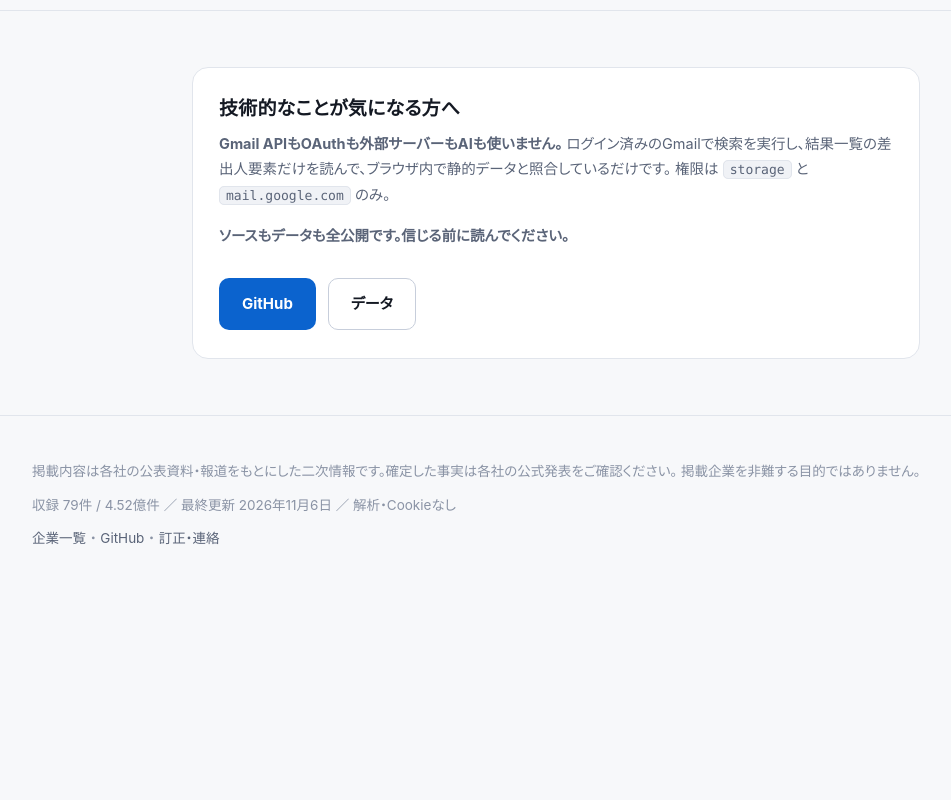
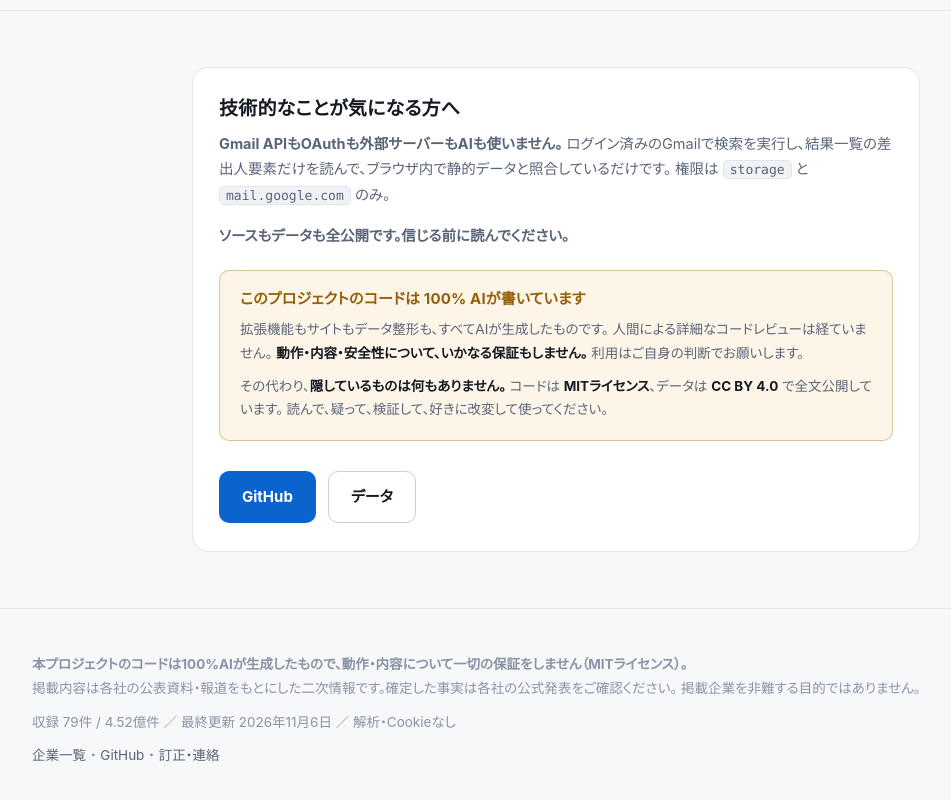
Before and after one commit to M2AI-jp/leakscan, a browser extension: page site/index.html in a window 1280 px wide. Shown: the part 2042-2842 px from the top of the page, without its empty margins (84-1035 px from the left). Before the commit the page ends 2665 px from the top, so only its background shows below. Drawn offline with Linux system fonts and the light colour scheme.

Commit message:
docs: 100%AI生成であること・無保証であることを明記
サイト・README・拡張機能の結果画面の3か所に明記した。

- コードは100%AIが生成し、人間による詳細なレビューを経ていない旨
- 動作・内容・安全性について一切の保証をしない旨（MITの無保証条項）
- その代わり全文公開しており、検証・改変・再利用は自由である旨
- セキュリティツールである以上、信じる前にソースを読むことを勧める旨

コード: MIT（無保証条項を含む）/ データ: CC BY 4.0 を明示。
READMEのコード規模は実測に合わせて修正（2,000行→約1,200行）。

Co-Authored-By: Claude Opus 5 <noreply@anthropic.com>

```diff
--- a/site/assets/style.css
+++ b/site/assets/style.css
@@ -352,3 +352,13 @@ footer a { color: var(--fg-muted); }
 .howto.tight .step p { font-size: 14px; }
 .howto.tight .step .n { width: 28px; height: 28px; font-size: 14px; margin-bottom: 10px; }
 .howto.tight .step h3 { font-size: 15.5px; }
+
+/* AI-authored / no-warranty notice */
+.ai-note {
+  margin: 22px 0 6px; padding: 18px 20px; border-radius: var(--radius);
+  background: var(--warn-bg); border: 1px solid color-mix(in srgb, var(--warn) 34%, transparent);
+}
+.ai-note h3 { font-size: 15px; color: var(--warn); margin: 0 0 .6em; }
+.ai-note p { font-size: 13.5px; color: var(--fg-muted); margin: 0 0 .7em; line-height: 1.75; }
+.ai-note p:last-child { margin-bottom: 0; }
+.ai-note strong { color: var(--fg); }
--- a/site/index.html
+++ b/site/index.html
@@ -168,6 +168,22 @@
         権限は <code>storage</code> と <code>mail.google.com</code> のみ。
       </p>
       <p><strong>ソースもデータも全公開です。信じる前に読んでください。</strong></p>
+
+      <div class="ai-note">
+        <h3>このプロジェクトのコードは 100% AIが書いています</h3>
+        <p>
+          拡張機能もサイトもデータ整形も、すべてAIが生成したものです。
+          人間による詳細なコードレビューは経ていません。
+          <strong>動作・内容・安全性について、いかなる保証もしません。</strong>
+          利用はご自身の判断でお願いします。
+        </p>
+        <p>
+          その代わり、<strong>隠しているものは何もありません。</strong>
+          コードは <strong>MITライセンス</strong>、データは <strong>CC BY 4.0</strong> で全文公開しています。
+          読んで、疑って、検証して、好きに改変して使ってください。
+        </p>
+      </div>
+
       <div class="cta-row">
         <a class="btn btn-primary" href="https://github.com/M2AI-jp/leakscan">GitHub</a>
         <a class="btn btn-ghost" href="data/breaches.json">データ</a>
@@ -179,6 +195,7 @@
 <footer>
   <div class="wrap">
     <div>
+      <strong>本プロジェクトのコードは100%AIが生成したもので、動作・内容について一切の保証をしません（MITライセンス）。</strong><br>
       掲載内容は各社の公表資料・報道をもとにした二次情報です。確定した事実は各社の公式発表をご確認ください。
       掲載企業を非難する目的ではありません。
     </div>
```
Also changed, not shown: extension/results/results.html (+1 -0 lines), 1 other file.
